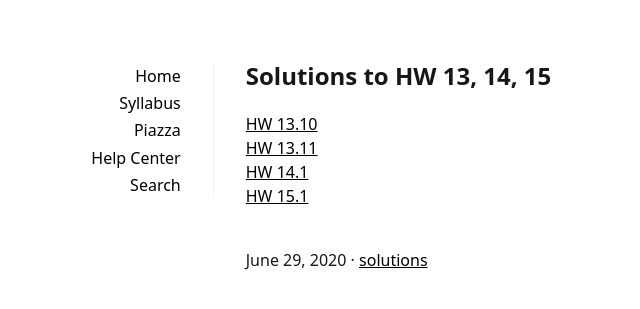
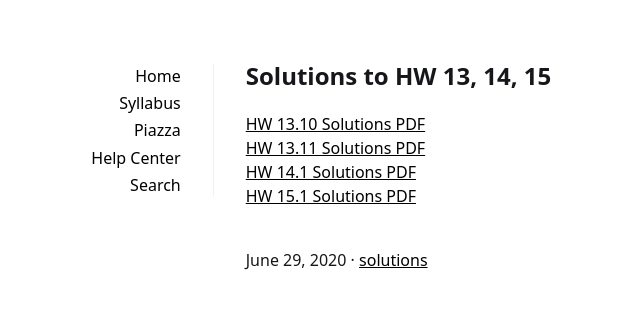
Before and after one commit to hopmath/hopmath.github.io, a Jekyll site: the page built from _posts/2020-06-29-Solutions-to-hw1314.md, in a window 1280 px wide. Shown: the top 309 px of the page, without its empty margins (107-747 px from the left). Built offline with Jekyll 4.4.1, drawn with Linux system fonts in a browser that asks for light colours.

Commit message:
typo fix basically

```diff
--- a/_posts/2020-06-29-Solutions-to-hw1314.md
+++ b/_posts/2020-06-29-Solutions-to-hw1314.md
@@ -5,7 +5,7 @@ description:
 tags: [solutions]
 ---
 
-[HW 13.10](https://buffalo.box.com/s/ypvrvs0rm0ubq18nfaopbkj3hx846m97)
-[HW 13.11](https://buffalo.box.com/s/flf02fy170kebs0drousuaeehvfoeeg8)
-[HW 14.1](https://buffalo.box.com/s/d1xoipvvx0b6di6pfjv3dfws64h2dgf2)
-[HW 15.1](https://buffalo.box.com/s/dkxfx1gr00zy9y7llgf1n0a82wc30vrr)
+[HW 13.10 Solutions PDF](https://buffalo.box.com/s/ypvrvs0rm0ubq18nfaopbkj3hx846m97)
+[HW 13.11 Solutions PDF](https://buffalo.box.com/s/flf02fy170kebs0drousuaeehvfoeeg8)
+[HW 14.1 Solutions PDF](https://buffalo.box.com/s/d1xoipvvx0b6di6pfjv3dfws64h2dgf2)
+[HW 15.1 Solutions PDF](https://buffalo.box.com/s/dkxfx1gr00zy9y7llgf1n0a82wc30vrr)
```
